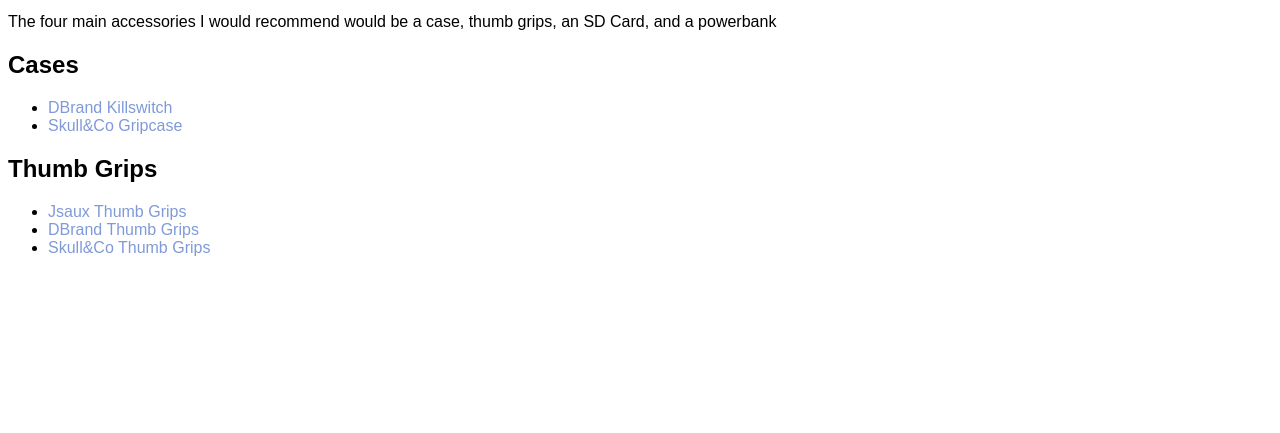
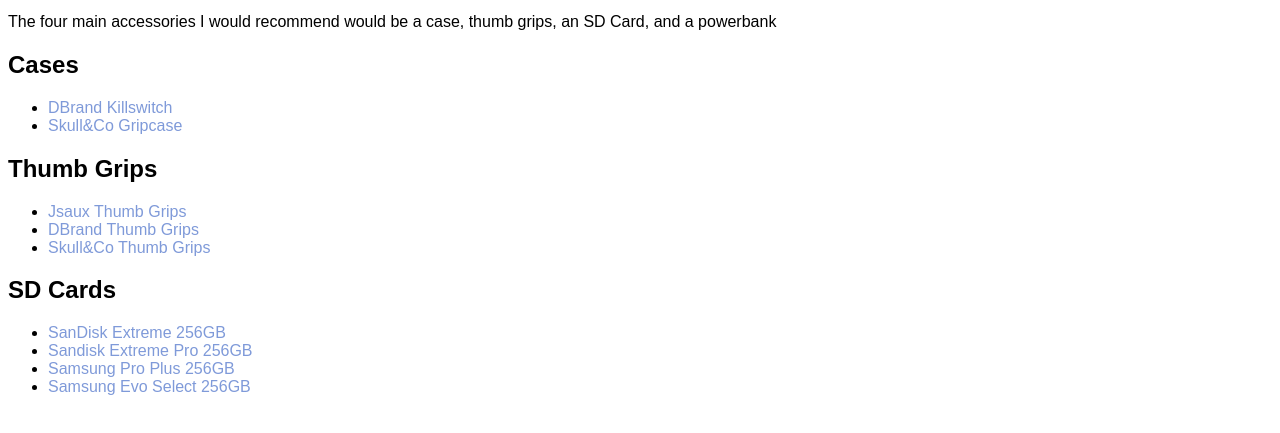
Before and after one commit to GamerShamer905/Steam-Deck-Guide, a plain HTML site: page accessories.html in a window 1280 px wide. Shown: the part 163-596 px from the top of the page. Drawn offline with Linux system fonts and the light colour scheme; a web font is replaced by a local one.

Commit message:
sd cards and thubm grisp

```diff
--- a/accessories.html
+++ b/accessories.html
@@ -34,6 +34,13 @@
       <li><a href="https://dbrand.com/shop/grip/steam-deck-stick-grips">DBrand Thumb Grips</a></li>
       <li><a href="https://www.amazon.com/Joystick-Analog-Nintendo-Switch-Controller-3Pairs/dp/B079811C49?sr=8-3">Skull&Co Thumb Grips</a></li>
     </ul>
+    <h2>SD Cards</h2>
+    <ul>
+      <li><a href="https://www.amazon.com/SanDisk-Extreme-microSDXC-Memory-Adapter/dp/B09X7CRKRZ?sr=8-4">SanDisk Extreme 256GB</a></li>
+      <li><a href="https://www.amazon.com/SanDisk-Extreme-microSDTM-Adapter-SDSQXCD-256G-GN6MA/dp/B09X7DMBVF?sr=8-3">Sandisk Extreme Pro 256GB</a></li>
+      <li><a href="https://www.amazon.com/SAMSUNG-microSD-MicroSDXC-MB-MD256SA-AM/dp/B0C1PPWTWT?sr=8-4">Samsung Pro Plus 256GB</a></li>
+      <li><a href="https://www.amazon.com/SAMSUNG-microSDXC-Consoles-MB-MC256SA-AM/dp/B0CWPPSDH8?sr=8-10">Samsung Evo Select 256GB</a></li>
+    </ul>
     <script src="script.js"></script>
   </body>
 
```
